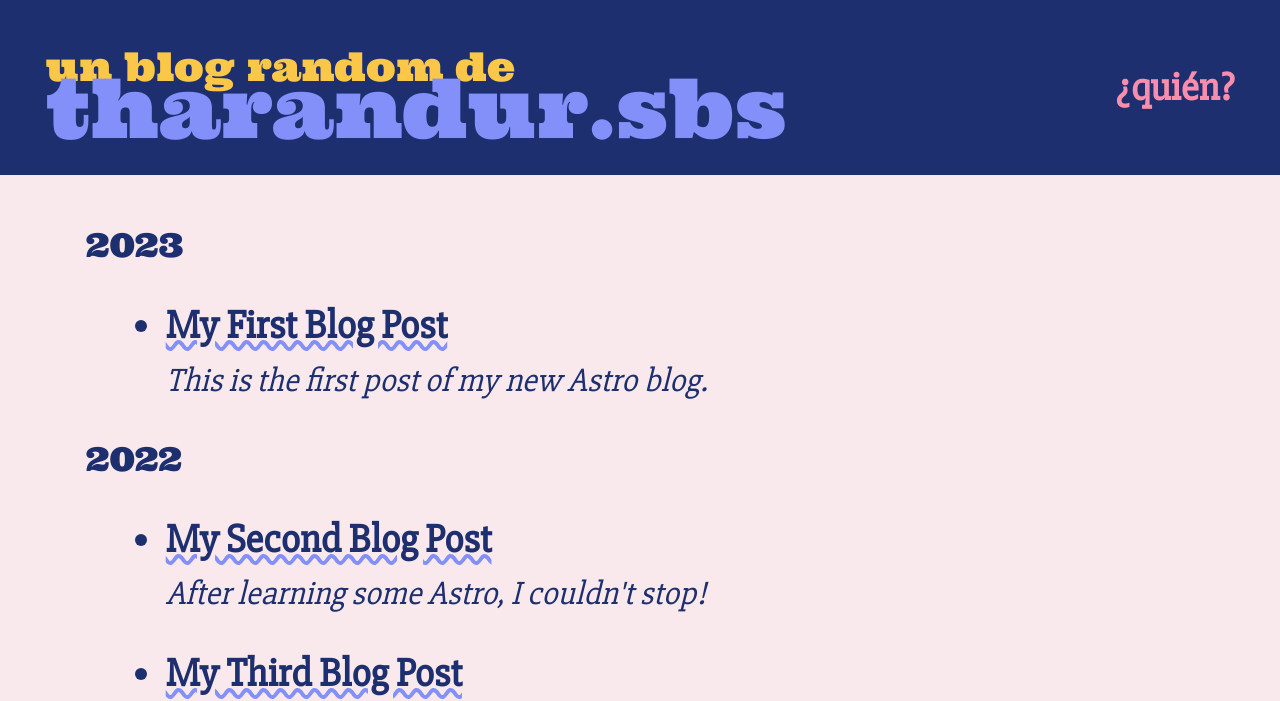
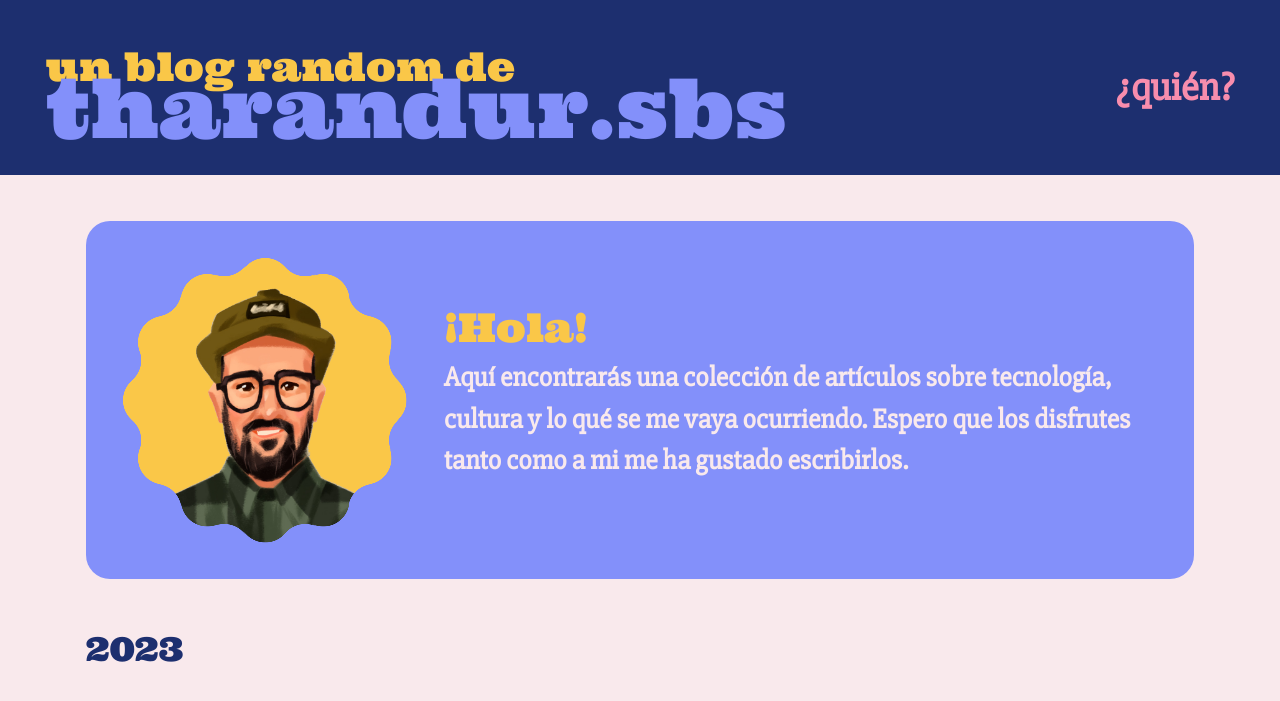
Before and after one commit to csuarez/blog, an Astro site: page / in a window 1280 px wide. Shown: the top 701 px of the page. Built offline with nearby package versions, Linux system fonts and the light colour scheme; Astro itself is replaced by a stand-in of ours.

Commit message:
add draft for the welcome element

```diff
--- /dev/null
+++ b/src/components/Welcome.astro
@@ -0,0 +1,123 @@
+---
+import "../styles/reset.css";
+import "../styles/global.css";
+import { Image } from "astro:assets";
+import avatarImage from "../../img/avatar.png";
+---
+
+<!-- TODO: Clean this -->
+<div class="welcome">
+  <Image
+    class="welcome__avatar"
+    src={avatarImage}
+    alt="Welcome Image"
+    width="300"
+    height="300"
+  />
+  <div>
+    <h2>¡Hola!</h2>
+    <p>
+      Aquí encontrarás una colección de artículos sobre tecnología, cultura y lo
+      qué se me vaya ocurriendo. Espero que los disfrutes tanto como a mi me ha
+      gustado escribirlos.
+    </p>
+    <!-- <ul>
+      <li>
+        <a href="#">Aquí puedes saber más sobre mí</a>
+        <li><a href="#">Y aquí sobre mis motivaciones</a></li>
+      </li>
+    </ul> -->
+  </div>
+
+  <style>
+    .welcome {
+      display: flex;
+      flex-direction: column;
+      text-align: center;
+      align-items: center;
+      gap: var(--space-md);
+      margin-bottom: var(--space-lg);
+      background-color: var(--primary-light-color);
+      padding: var(--space-md);
+      /* padding: 20px; */
+      /* background-color: var(--accent-color); */
+      /* border: 5px dashed var(--secondary-color); */
+      border-radius: 24px;
+    }
+
+    .welcome__avatar {
+      background-color: var(--accent-color);
+
+      --s: 300px; /* adjust to control the size */
+
+      /* TODO: Comment source */
+      width: var(--s);
+      aspect-ratio: 1;
+      --g: /calc(var(--s) * 0.175) calc(var(--s) * 0.175) radial-gradient(
+          50% 50%,
+          #000 99%,
+          #0000 101%
+        ) no-repeat;
+      mask:
+        calc(50% + var(--s) * 0.386) calc(50% + var(--s) * 0) var(--g),
+        calc(50% + var(--s) * 0.334) calc(50% + var(--s) * 0.193) var(--g),
+        calc(50% + var(--s) * 0.193) calc(50% + var(--s) * 0.334) var(--g),
+        calc(50% + var(--s) * 0) calc(50% + var(--s) * 0.386) var(--g),
+        calc(50% + var(--s) * -0.193) calc(50% + var(--s) * 0.334) var(--g),
+        calc(50% + var(--s) * -0.334) calc(50% + var(--s) * 0.193) var(--g),
+        calc(50% + var(--s) * -0.386) calc(50% + var(--s) * 0) var(--g),
+        calc(50% + var(--s) * -0.334) calc(50% + var(--s) * -0.193) var(--g),
+        calc(50% + var(--s) * -0.193) calc(50% + var(--s) * -0.334) var(--g),
+        calc(50% + var(--s) * 0) calc(50% + var(--s) * -0.386) var(--g),
+        calc(50% + var(--s) * 0.193) calc(50% + var(--s) * -0.334) var(--g),
+        calc(50% + var(--s) * 0.334) calc(50% + var(--s) * -0.193) var(--g),
+        radial-gradient(calc(var(--s) * 0.448), #000 99%, #0000 101%) subtract,
+        calc(50% + var(--s) * 0.5) calc(50% + var(--s) * 0.134) var(--g),
+        calc(50% + var(--s) * 0.366) calc(50% + var(--s) * 0.366) var(--g),
+        calc(50% + var(--s) * 0.134) calc(50% + var(--s) * 0.5) var(--g),
+        calc(50% + var(--s) * -0.134) calc(50% + var(--s) * 0.5) var(--g),
+        calc(50% + var(--s) * -0.366) calc(50% + var(--s) * 0.366) var(--g),
+        calc(50% + var(--s) * -0.5) calc(50% + var(--s) * 0.134) var(--g),
+        calc(50% + var(--s) * -0.5) calc(50% + var(--s) * -0.134) var(--g),
+        calc(50% + var(--s) * -0.366) calc(50% + var(--s) * -0.366) var(--g),
+        calc(50% + var(--s) * -0.134) calc(50% + var(--s) * -0.5) var(--g),
+        calc(50% + var(--s) * 0.134) calc(50% + var(--s) * -0.5) var(--g),
+        calc(50% + var(--s) * 0.366) calc(50% + var(--s) * -0.366) var(--g),
+        calc(50% + var(--s) * 0.5) calc(50% + var(--s) * -0.134) var(--g);
+    }
+
+    @media screen and (min-width: 768px) {
+      .welcome {
+        flex-direction: row;
+      }
+    }
+
+    .welcome h2 {
+      font-size: var(--text-xxxl);
+      text-align: center;
+      margin-bottom: 0;
+      color: var(--accent-color);
+    }
+
+    @media screen and (min-width: 768px) {
+      .welcome h2 {
+        text-align: left;
+        font-size: var(--text-xl);
+      }
+    }
+
+    .welcome p {
+      font-weight: bold;
+      text-align: left;
+      color: var(--secondary-light-color);
+      font-size: var(--text-xxl);
+    }
+
+    @media screen and (min-width: 768px) {
+      .welcome p {
+        flex-direction: row;
+        font-size: var(--text-md);
+      }
+    }
+  </style>
+</div>
--- a/src/pages/index.astro
+++ b/src/pages/index.astro
@@ -4,9 +4,9 @@ import "../styles/global.css";
 import "../styles/index.css";
 
 import BaseLayout from "../layouts/BaseLayout.astro";
-import Greeting from "../components/Greeting";
 import BlogPost from "../components/BlogPost.astro";
 import { getCollection } from "astro:content";
+import Welcome from "../components/Welcome.astro";
 
 const allPosts = await getCollection("blog");
 
@@ -22,6 +22,7 @@ const postsByYear = allPosts.reduce((acc: any, post: any) => {
 ---
 
 <BaseLayout>
+	<Welcome />
 	{
 		Object.entries(postsByYear)
 			//  TODO: Check this typing errors
```
Also changed, not shown: img/avatar.png (added).
